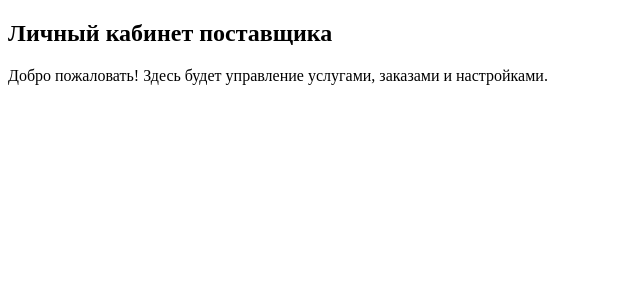
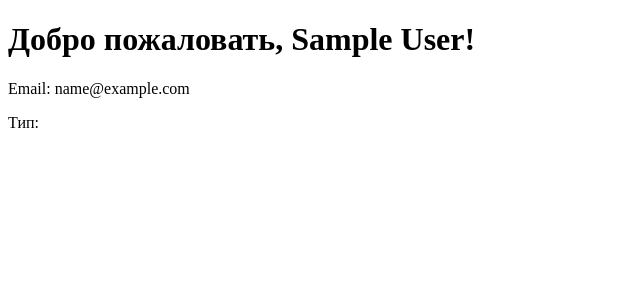
Before and after one commit to akhmedovkb/frontend, a React (Vite) app: page /dashboard in a window 1280 px wide. Shown: the top 300 px of the page, without its empty margins (0-640 px from the left). Built offline with nearby package versions, Linux system fonts and the light colour scheme; sample sign-in values are in the browser's storage.

Commit message:
Update Dashboard.jsx

```diff
--- a/src/pages/Dashboard.jsx
+++ b/src/pages/Dashboard.jsx
@@ -1,11 +1,29 @@
-// src/pages/Dashboard.jsx
 import React from 'react';
 
 function Dashboard() {
+  const token = localStorage.getItem('token');
+
+  let user = null;
+  if (token) {
+    try {
+      const base64Url = token.split('.')[1];
+      const base64 = base64Url.replace(/-/g, '+').replace(/_/g, '/');
+      user = JSON.parse(atob(base64));
+    } catch (err) {
+      console.error('Ошибка при расшифровке токена', err);
+    }
+  }
+
+  if (!user) {
+    return <div>Неверный токен. Пожалуйста, войдите заново.</div>;
+  }
+
   return (
     <div className="max-w-2xl mx-auto mt-10">
-      <h2 className="text-2xl font-bold mb-4">Личный кабинет поставщика</h2>
-      <p>Добро пожаловать! Здесь будет управление услугами, заказами и настройками.</p>
+      <h1 className="text-2xl font-bold mb-4">Добро пожаловать, {user.name || 'Поставщик'}!</h1>
+      <p>Email: {user.email}</p>
+      <p>Тип: {user.type}</p>
+      {/* Добавим позже: редактирование профиля, загрузка услуг и т.д. */}
     </div>
   );
 }
```
